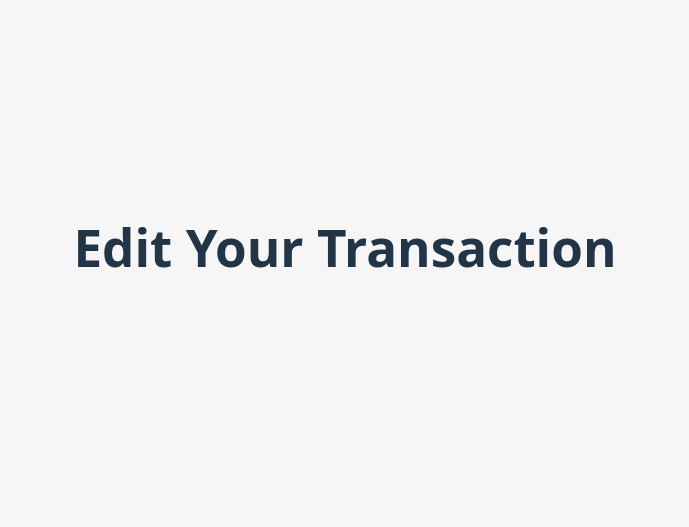
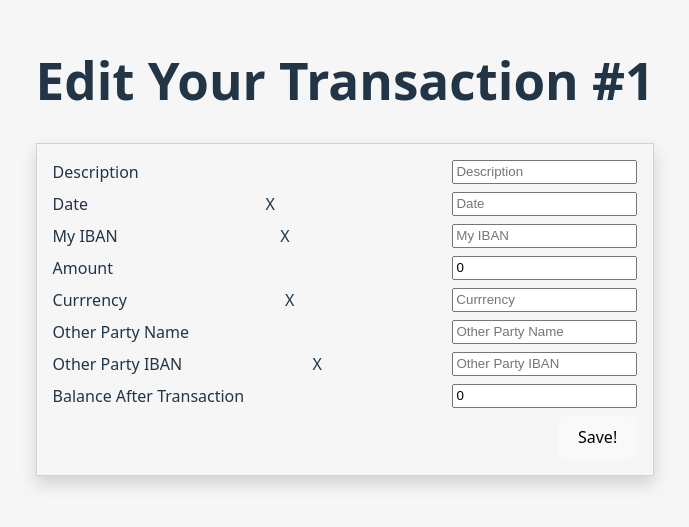
Before and after one commit to qichangli-goeb/financier, a React (Vite) app in the folder frontend/: page /transaction/edit/1 in a window 1280 px wide. Shown: the part 153-680 px from the top of the page, without its empty margins (295-984 px from the left). Built offline with nearby package versions, Linux system fonts and the light colour scheme; no server answers.

Commit message:
edit form is prefilled.

```diff
--- a/frontend/src/components/transaction-form/TransactionForm.tsx
+++ b/frontend/src/components/transaction-form/TransactionForm.tsx
@@ -39,27 +39,26 @@ function isValidIban(iban: string): boolean {
   return iban.length >= 22 && iban.length <= 34;
 }
 
-export default function TransactionForm() {
-  const [data, setData] = useState<TransactionFormState>({
-    description: "",
-    valueDate: "",
-    otherPartyName: "",
-    otherPartyIban: "",
-    myIban: "",
-    amount: "",
-    currency: "",
-    balanceAfterTransaction: "",
+export interface TransactionFormProps {
+  transaction: Transaction;
+}
+
+export default function TransactionForm(props: TransactionFormProps) {
+  const [formState, setFormState] = useState<TransactionFormState>({
+    ...props.transaction,
+    amount: String(props.transaction.amount),
+    balanceAfterTransaction: String(props.transaction.balanceAfterTransaction),
   });
 
   const [valid, setValid] = useState({
-    description: isValidDescription(data.description),
-    valueDate: isValidDate(data.valueDate),
+    description: isValidDescription(formState.description),
+    valueDate: isValidDate(formState.valueDate),
     otherPartyName: true,
-    otherPartyIban: isValidIban(data.otherPartyIban),
-    myIban: isValidIban(data.myIban),
-    amount: isValidNumber(data.amount),
-    currency: isValidCurrency(data.currency),
-    balanceAfterTransaction: isValidNumber(data.balanceAfterTransaction),
+    otherPartyIban: isValidIban(formState.otherPartyIban),
+    myIban: isValidIban(formState.myIban),
+    amount: isValidNumber(formState.amount),
+    currency: isValidCurrency(formState.currency),
+    balanceAfterTransaction: isValidNumber(formState.balanceAfterTransaction),
   });
 
   const [error, setError] = useState<string | null>(null);
@@ -72,10 +71,10 @@ export default function TransactionForm() {
 
       // prepare transaction infos to send to server
       const transaction: Transaction = {
-        ...data,
+        ...formState,
         id: 0,
-        amount: parseFloat(data.amount),
-        balanceAfterTransaction: parseFloat(data.balanceAfterTransaction),
+        amount: parseFloat(formState.amount),
+        balanceAfterTransaction: parseFloat(formState.balanceAfterTransaction),
       };
       // send the savetransaction request to server
       const response = await fetch(`http://localhost:5173/api/transactions`, {
@@ -107,9 +106,12 @@ export default function TransactionForm() {
           <input
             id="description"
             placeholder="Description"
-            value={data.description}
+            value={formState.description}
             onChange={(evt) => {
-              setData({ ...data, description: evt.currentTarget.value });
+              setFormState({
+                ...formState,
+                description: evt.currentTarget.value,
+              });
               setValid({
                 ...valid,
                 description: isValidDescription(evt.currentTarget.value),
@@ -124,9 +126,12 @@ export default function TransactionForm() {
           <input
             id="valueDate"
             placeholder="Date"
-            value={data.valueDate}
+            value={formState.valueDate}
             onChange={(evt) => {
-              setData({ ...data, valueDate: evt.currentTarget.value });
+              setFormState({
+                ...formState,
+                valueDate: evt.currentTarget.value,
+              });
               setValid({
                 ...valid,
                 valueDate: isValidDate(evt.currentTarget.value),
@@ -141,9 +146,9 @@ export default function TransactionForm() {
           <input
             id="my-iban"
             placeholder="My IBAN"
-            value={data.myIban}
+            value={formState.myIban}
             onChange={(evt) => {
-              setData({ ...data, myIban: evt.currentTarget.value });
+              setFormState({ ...formState, myIban: evt.currentTarget.value });
               setValid({
                 ...valid,
                 myIban: isValidIban(evt.currentTarget.value),
@@ -159,9 +164,9 @@ export default function TransactionForm() {
             id="amount"
             placeholder="Amount"
             type="number"
-            value={data.amount}
+            value={formState.amount}
             onChange={(evt) => {
-              setData({ ...data, amount: evt.currentTarget.value });
+              setFormState({ ...formState, amount: evt.currentTarget.value });
               setValid({
                 ...valid,
                 amount: isValidNumber(evt.currentTarget.value),
@@ -176,9 +181,9 @@ export default function TransactionForm() {
           <input
             id="currrency"
             placeholder="Currrency"
-            value={data.currency}
+            value={formState.currency}
             onChange={(evt) => {
-              setData({ ...data, currency: evt.currentTarget.value });
+              setFormState({ ...formState, currency: evt.currentTarget.value });
               setValid({
                 ...valid,
                 currency: isValidCurrency(evt.currentTarget.value),
@@ -192,9 +197,12 @@ export default function TransactionForm() {
           <input
             id="other-party-name"
             placeholder="Other Party Name"
-            value={data.otherPartyName}
+            value={formState.otherPartyName}
             onChange={(evt) =>
-              setData({ ...data, otherPartyName: evt.currentTarget.value })
+              setFormState({
+                ...formState,
+                otherPartyName: evt.currentTarget.value,
+              })
             }
           />
         </div>
@@ -205,9 +213,12 @@ export default function TransactionForm() {
           <input
             id="other-party-iban"
             placeholder="Other Party IBAN"
-            value={data.otherPartyIban}
+            value={formState.otherPartyIban}
             onChange={(evt) => {
-              setData({ ...data, otherPartyIban: evt.currentTarget.value });
+              setFormState({
+                ...formState,
+                otherPartyIban: evt.currentTarget.value,
+              });
 
               const value = evt.currentTarget.value;
               setValid({
@@ -226,10 +237,10 @@ export default function TransactionForm() {
           <input
             id="balance-after-transaction"
             placeholder="Balance After Transaction"
-            value={data.balanceAfterTransaction}
+            value={formState.balanceAfterTransaction}
             onChange={(evt) => {
-              setData({
-                ...data,
+              setFormState({
+                ...formState,
                 balanceAfterTransaction: evt.currentTarget.value,
               });
               setValid({
--- a/frontend/src/pages/transaction-edit-page/TransactionEditPage.tsx
+++ b/frontend/src/pages/transaction-edit-page/TransactionEditPage.tsx
@@ -1,7 +1,57 @@
+import { useParams } from "react-router";
+import { useEffect, useState } from "react";
+import type { Transaction } from "../../api/types.ts";
+import TransactionForm from "../../components/transaction-form/TransactionForm.tsx";
+
 export default function TransactionEditPage() {
+  const { id } = useParams();
+
+  const [transaction, setTransaction] = useState<Transaction>({
+    id: 0,
+    description: "",
+    valueDate: "",
+
+    otherPartyName: "",
+    otherPartyIban: "",
+
+    myIban: "",
+
+    amount: 0,
+    currency: "",
+    balanceAfterTransaction: 0,
+  });
+  const [loading, setLoading] = useState(true);
+
+  useEffect(() => {
+    async function getTransaction() {
+      try {
+        const response = await fetch(`/api/transactions/${id}`);
+        if (!response.ok) {
+          throw new Error("loading unsuccessful");
+        }
+        const data = await response.json();
+        setTransaction(data);
+      } catch (err) {
+        console.error(err);
+        alert("Something went wrong");
+      } finally {
+        setLoading(false);
+      }
+    }
+
+    getTransaction();
+  }, [id]);
+
+  if (loading) {
+    return <p> Loading.</p>;
+  }
+
   return (
-    <>
-      <h1>Edit Your Transaction</h1>
-    </>
+    <div>
+      <>
+        <h1>Edit Your Transaction #{id}</h1>
+        <TransactionForm transaction={transaction}></TransactionForm>
+      </>
+    </div>
   );
 }
--- a/frontend/src/pages/transaction-new-page/TransactionNewPage.tsx
+++ b/frontend/src/pages/transaction-new-page/TransactionNewPage.tsx
@@ -1,6 +1,20 @@
 import { Link, useNavigate } from "react-router";
 import styles from "./TransactionNewPage.module.css";
 import TransactionForm from "../../components/transaction-form/TransactionForm.tsx";
+import type { Transaction } from "../../api/types.ts";
+
+const emptyTransaction: Transaction = {
+  id: 0,
+  description: "",
+  valueDate: "",
+  otherPartyName: "",
+  otherPartyIban: "",
+  myIban: "",
+  amount: 0,
+  currency: "",
+  balanceAfterTransaction: 0,
+};
+
 export default function TransactionNewPage() {
   const navigate = useNavigate();
 
@@ -19,7 +33,7 @@ export default function TransactionNewPage() {
           Go Back
         </Link>
       </div>
-      <TransactionForm />
+      <TransactionForm transaction={emptyTransaction} />
     </main>
   );
 }
```
Also changed, not shown: frontend/src/pages/transaction-edit-page/TransactionEditPage.module.css (added).
